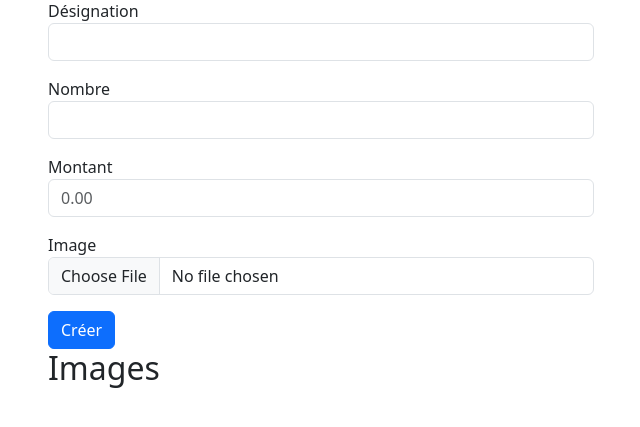
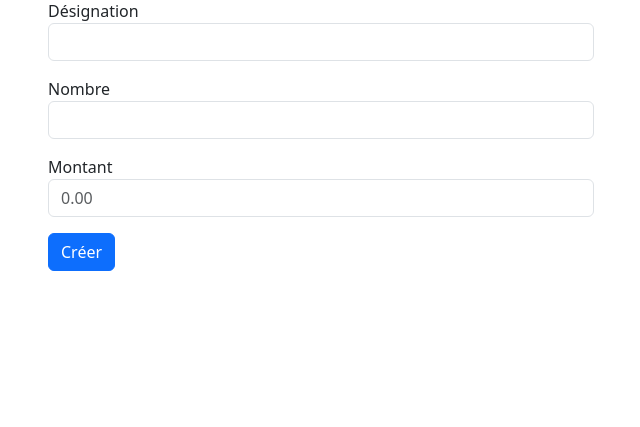
Before and after one commit to Zicrou/MarcheAlize, a Laravel app: page /admin/produit/create in a window 1280 px wide. Shown: the part 167-594 px from the top of the page, without its empty margins (34-674 px from the left). Run offline with Laravel 12, Linux system fonts and the light colour scheme; a user stored in the database is signed in; data comes from the database, SQL or seed files in the repository.

Commit message:
Supresseion d'image dans produit

```diff
--- a/resources/views/admin/produits/form.blade.php
+++ b/resources/views/admin/produits/form.blade.php
@@ -18,9 +18,6 @@
             <div class="col-12 col-lg-6 mb-3">
                 @include('shared.input', ['class' => 'col', 'name' => 'montant', 'label' => 'Montant', 'type' => 'number', 'value' => $produit->montant])
             </div>
-            <div class=" col-12 col-lg-6 mb-3">
-                @include('shared.input', ['name' => 'image', 'label' => 'Image', 'type' => 'file'])
-            </div>
 
             <div>
                 <button class="btn btn-primary">
@@ -33,22 +30,5 @@
             </div>
         </div>
     </form>
-    @php
-    //   dd($produit->image )
-    @endphp
-    <div class="row">
-        <h2>Images</h2>
-        @if ($produit !== '' && $produit->image !== '' && $produit->id !== '')
-            {{-- @if ($produit->image !== '' && $produit->id !== '' ) --}}
-                {{-- @foreach ( $produit as $img ) --}}
-                    <div class="d-flex col-sm-3 mt-4">
-                        @if ($produit->image)
-                            <img class="" src="{{ asset($produit->image) }}" alt="image" style="width:600px;height:300px">
-                        @endif
-                        {{-- <a class="px-2" href="{{ route('produit.destroyImage', $produit->id) }}">Effacer</a> --}}
-                    </div>
-                {{-- @endforeach --}}
-            {{-- @endif --}}
-        @endif
-    </div>
+
 @endsection
```
Also changed, not shown: resources/views/admin/produits/index.blade.php (+1 -6 lines).
